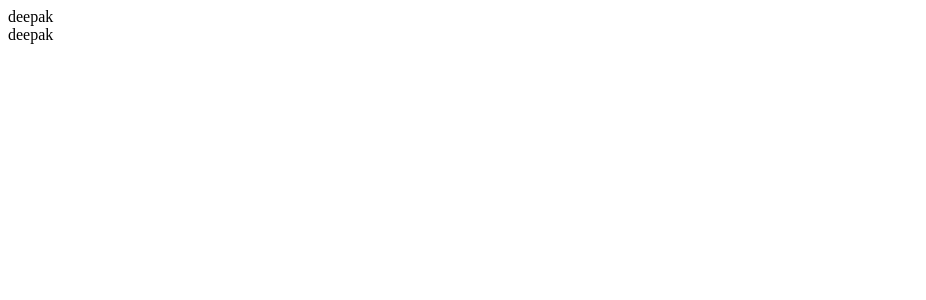
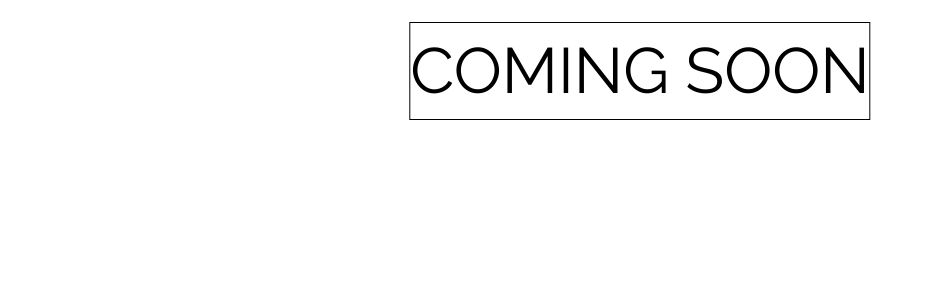
Before and after one commit to Samprkt-Rexer/JS-PROD1, a React (Create React App) app: page / in a window 1280 px wide. Shown: the top 300 px of the page, without its empty margins (0-926 px from the left). Built offline with nearby package versions, Linux system fonts and the light colour scheme.

Commit message:
create v1

```diff
--- a/public/index.html
+++ b/public/index.html
@@ -2,42 +2,14 @@
 <html lang="en">
   <head>
     <meta charset="utf-8" />
-    <link rel="icon" href="%PUBLIC_URL%/favicon.ico" />
     <meta name="viewport" content="width=device-width, initial-scale=1" />
     <meta name="theme-color" content="#000000" />
-    <meta
-      name="description"
-      content="Web site created using create-react-app"
-    />
-    <link rel="apple-touch-icon" href="%PUBLIC_URL%/logo192.png" />
-    <!--
-      manifest.json provides metadata used when your web app is installed on a
-      user's mobile device or desktop. See https://developers.google.com/web/fundamentals/web-app-manifest/
-    -->
-    <link rel="manifest" href="%PUBLIC_URL%/manifest.json" />
-    <!--
-      Notice the use of %PUBLIC_URL% in the tags above.
-      It will be replaced with the URL of the `public` folder during the build.
-      Only files inside the `public` folder can be referenced from the HTML.
-
-      Unlike "/favicon.ico" or "favicon.ico", "%PUBLIC_URL%/favicon.ico" will
-      work correctly both with client-side routing and a non-root public URL.
-      Learn how to configure a non-root public URL by running `npm run build`.
-    -->
+    <meta name="viewport" content="width=device-width, initial-scale=1">
+<link rel="stylesheet" href="https://www.w3schools.com/w3css/4/w3.css">
+<link rel="stylesheet" href="https://fonts.googleapis.com/css?family=Raleway">
     <title>React App</title>
   </head>
   <body>
-    <noscript>You need to enable JavaScript to run this app.</noscript>
     <div id="root"></div>
-    <!--
-      This HTML file is a template.
-      If you open it directly in the browser, you will see an empty page.
-
-      You can add webfonts, meta tags, or analytics to this file.
-      The build step will place the bundled scripts into the <body> tag.
-
-      To begin the development, run `npm start` or `yarn start`.
-      To create a production bundle, use `npm run build` or `yarn build`.
-    -->
   </body>
 </html>
--- a/src/App.js
+++ b/src/App.js
@@ -1,10 +1,23 @@
 import React from 'react';
-
+import './app.css';
 
 function App() {
   return (
     <div>
-      deepak
+      <div className="bgimg w3-display-container w3-animate-opacity w3-text-white">
+        <div className="w3-display-topleft w3-padding-large w3-xlarge">
+          Logo
+        </div>
+        <div className="w3-display-middle">
+          <h1 className="w3-jumbo w3-animate-top">COMING SOON</h1>
+          {/* <hr className="w3-border-grey" styles={"margin:auto;width:40%"}/> */}
+          <p className="w3-large w3-center">35 days left</p>
+        </div>
+        <div className="w3-display-bottomleft w3-padding-large">
+          Powered by <a href="https://www.w3schools.com/w3css/default.asp" target="_blank" rel="noreferrer">w3.css</a>
+        </div>
+      </div>
+
     </div>
 
   );
--- /dev/null
+++ b/src/app.css
@@ -0,0 +1,14 @@
+body,h1 {font-family: "Raleway", sans-serif}
+body, html {height: 100%}
+.bgimg {
+  background-image: url('https://ix-www.imgix.net/hp/snowshoe.jpg');
+  min-height: 100%;
+  background-position: center;
+  background-size: cover;
+}
+.w3-jumbo {
+    font-size: 64px!important;
+    color: black;
+    border: 1px solid;
+    margin-top: 205px;
+}
--- a/src/index.js
+++ b/src/index.js
@@ -3,11 +3,9 @@ import ReactDOM from 'react-dom';
 import App from './App';
 
 ReactDOM.render(
-  <div>
+  <>
   <App />
-
-  <App />
-  </div>
+  </>
 
   ,
   document.getElementById('root')
```
